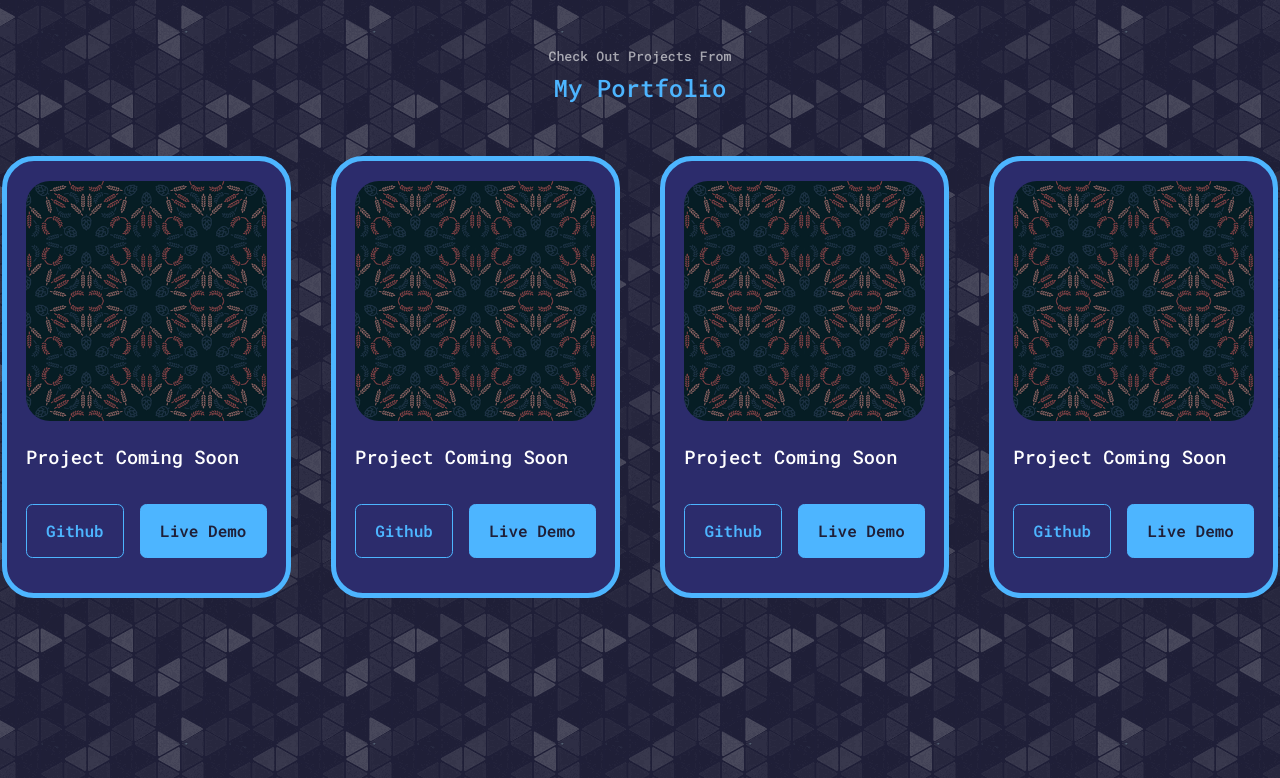
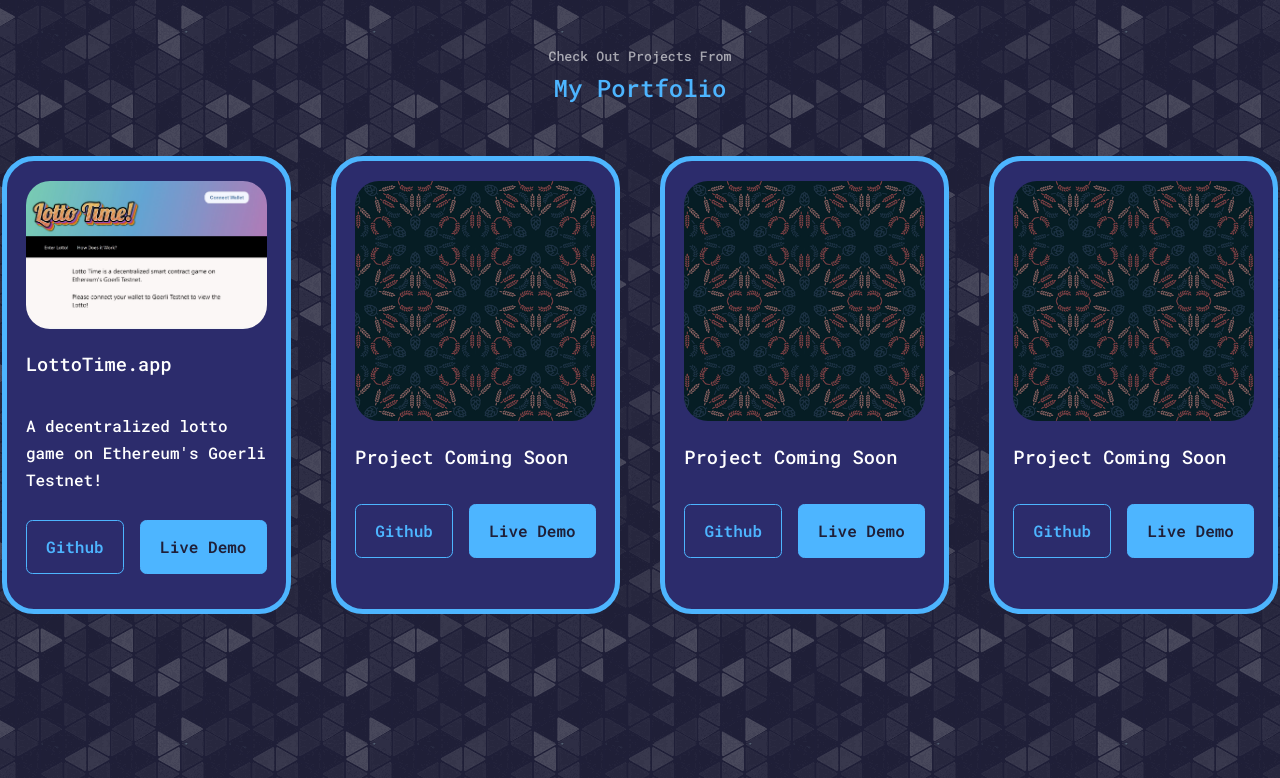
Before and after one commit to sdavidkong/davidkongdev, a React (Create React App) app: page / in a window 1280 px wide. Shown: the part 2475-3253 px from the top of the page. Built offline with nearby package versions, Linux system fonts and the light colour scheme.

Commit message:
added lotto time to portfolio

```diff
--- a/src/components/portfolio/Portfolio.jsx
+++ b/src/components/portfolio/Portfolio.jsx
@@ -1,63 +1,87 @@
-import React from 'react'
-import './portfolio.css'
-import IMG1 from '../../assests/wheat.webp'
+import React from "react";
+import "./portfolio.css";
+import IMG1 from "../../assests/wheat.webp";
+import LOTTO from "../../assests/lotto.JPG";
 
 const Portfolio = () => {
   return (
-    <section id='portfolio' className='portfolio__header'>
-      <h5 >Check Out Projects From</h5>
+    <section id="portfolio" className="portfolio__header">
+      <h5>Check Out Projects From</h5>
       <h2>My Portfolio</h2>
 
-      <div className='container portfolio__container'>
-        <article className='portfolio__item'>
-          <div className='portfolio__item-image'>
-            <img src={IMG1} alt="a thumbnail of the project"/>
+      <div className="container portfolio__container">
+        <article className="portfolio__item">
+          <div className="portfolio__item-image">
+            <img src={LOTTO} alt="a thumbnail of the project" />
           </div>
-          <h3>Project Coming Soon</h3>
-          <div className='portfolio__item-cta'>
-          <a href='https://github.com/' className='btn' target='_blank'>Github</a>
-          <a href='https://' className='btn btn-primary' target='_blank'>Live Demo</a>
+          <h3>LottoTime.app</h3>
+          <h4>A decentralized lotto game on Ethereum's Goerli Testnet!</h4>
+          <br></br>
+          <div className="portfolio__item-cta">
+            <a
+              href="https://github.com/sdavidkong/lotto-time-next-js"
+              className="btn"
+              target="_blank"
+            >
+              Github
+            </a>
+            <a
+              href="https:/lottotime.app"
+              className="btn btn-primary"
+              target="_blank"
+            >
+              Live Demo
+            </a>
           </div>
         </article>
 
-        <article className='portfolio__item'>
-          <div className='portfolio__item-image'>
-            <img src={IMG1} alt="a thumbnail of the project"/>
+        <article className="portfolio__item">
+          <div className="portfolio__item-image">
+            <img src={IMG1} alt="a thumbnail of the project" />
           </div>
           <h3>Project Coming Soon</h3>
-          <div className='portfolio__item-cta'>
-          <a href='https://github.com/' className='btn' target='_blank'>Github</a>
-          <a href='https://' className='btn btn-primary' target='_blank'>Live Demo</a>
+          <div className="portfolio__item-cta">
+            <a href="https://github.com/" className="btn" target="_blank">
+              Github
+            </a>
+            <a href="https://" className="btn btn-primary" target="_blank">
+              Live Demo
+            </a>
           </div>
         </article>
 
-        <article className='portfolio__item'>
-          <div className='portfolio__item-image'>
-            <img src={IMG1} alt="a thumbnail of the project"/>
+        <article className="portfolio__item">
+          <div className="portfolio__item-image">
+            <img src={IMG1} alt="a thumbnail of the project" />
           </div>
           <h3>Project Coming Soon</h3>
-          <div className='portfolio__item-cta'>
-          <a href='https://github.com/' className='btn' target='_blank'>Github</a>
-          <a href='https://' className='btn btn-primary' target='_blank'>Live Demo</a>
+          <div className="portfolio__item-cta">
+            <a href="https://github.com/" className="btn" target="_blank">
+              Github
+            </a>
+            <a href="https://" className="btn btn-primary" target="_blank">
+              Live Demo
+            </a>
           </div>
         </article>
 
-        <article className='portfolio__item'>
-          <div className='portfolio__item-image'>
-            <img src={IMG1} alt="a thumbnail of the project"/>
+        <article className="portfolio__item">
+          <div className="portfolio__item-image">
+            <img src={IMG1} alt="a thumbnail of the project" />
           </div>
           <h3>Project Coming Soon</h3>
-          <div className='portfolio__item-cta'>
-          <a href='https://github.com/' className='btn' target='_blank'>Github</a>
-          <a href='https://' className='btn btn-primary' target='_blank'>Live Demo</a>
+          <div className="portfolio__item-cta">
+            <a href="https://github.com/" className="btn" target="_blank">
+              Github
+            </a>
+            <a href="https://" className="btn btn-primary" target="_blank">
+              Live Demo
+            </a>
           </div>
         </article>
       </div>
+    </section>
+  );
+};
 
-
-
-    </section>
-  )
-}
-
-export default Portfolio
+export default Portfolio;
```
Also changed, not shown: src/assests/lotto.JPG (added).
